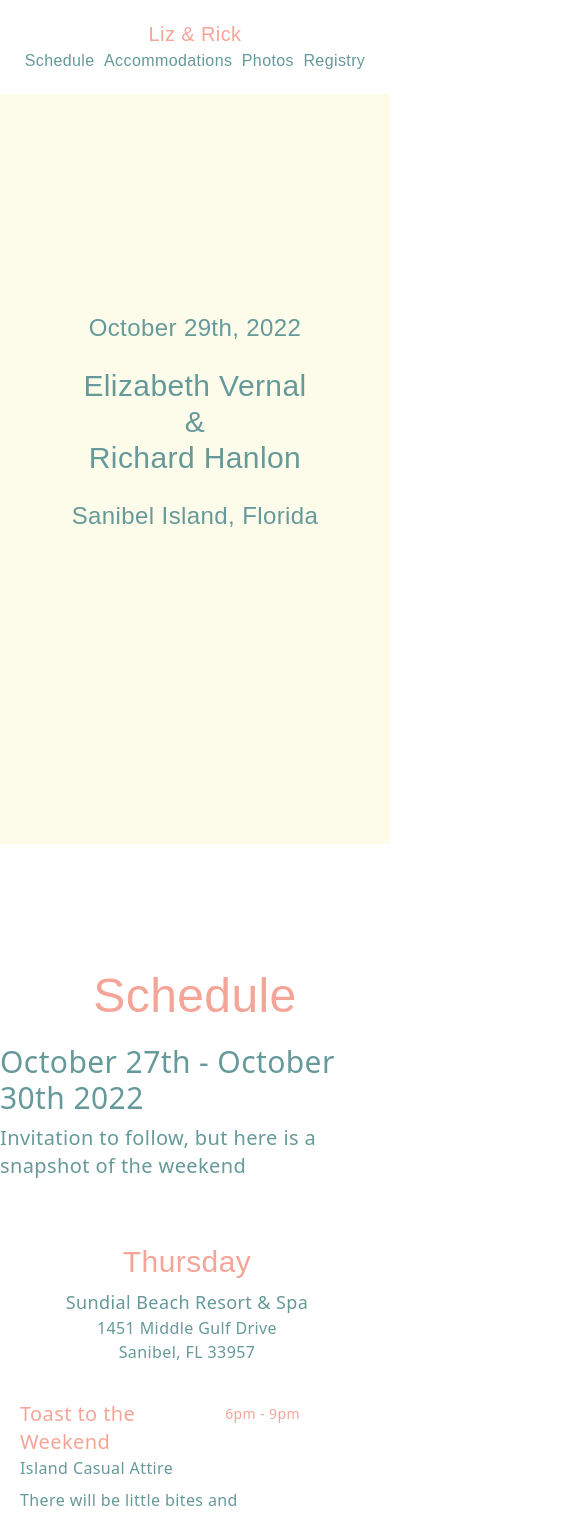
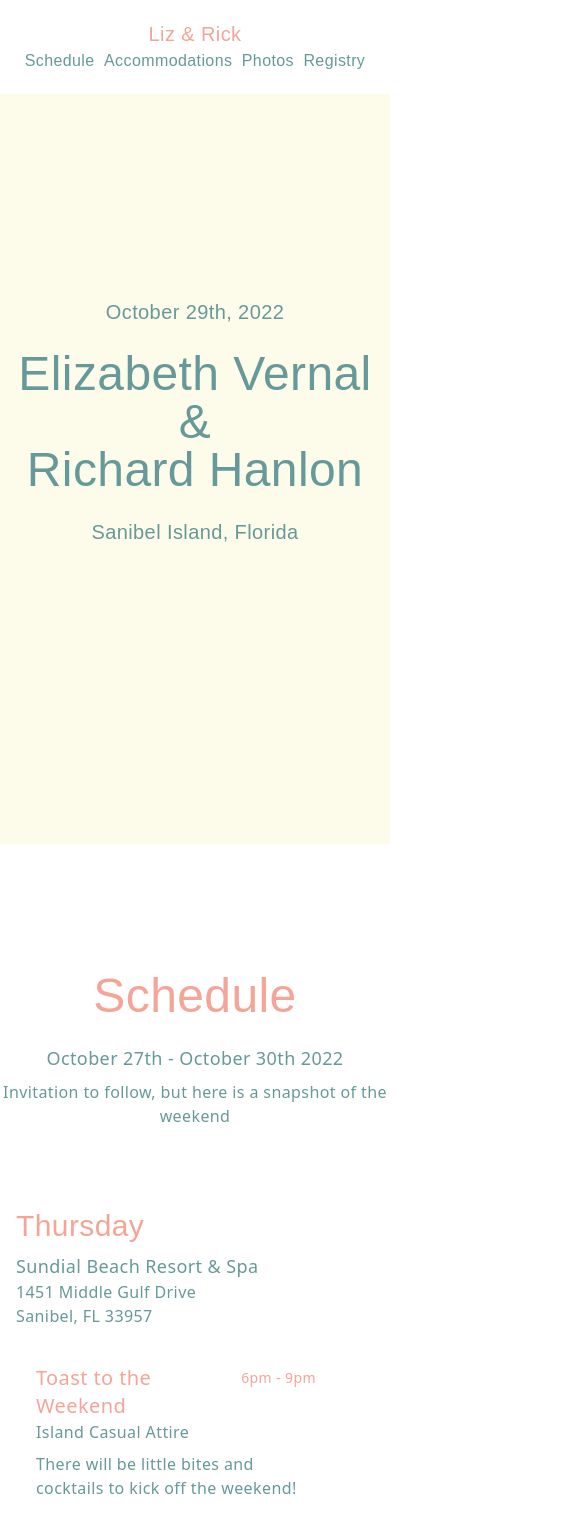
Before and after one commit to rickhanlonii/rickandliz, a Next.js app: page / in a window 390 px wide. Shown: the top 1516 px of the page, 585 px wide, since content can reach past the window. Built offline with nearby package versions, Linux system fonts and the light colour scheme; a web font is replaced by a local one.

Commit message:
Mostly responsive

```diff
--- a/pages/_app.js
+++ b/pages/_app.js
@@ -3,7 +3,7 @@ import Head from "next/head";
 
 function MyApp({ Component, pageProps }) {
   return (
-    <div className="h-full">
+    <div className="h-full w-full">
       <Head>
         <title>Rick and Liz</title>
         <meta name="description" content="Rick and Liz" />
--- a/pages/index.js
+++ b/pages/index.js
@@ -151,11 +151,10 @@ function Splash() {
         className="flex flex-row text-center w-full"
         style={{
           height: "calc(100vh)",
-          paddingTop: "88px",
           backgroundColor: "#FDFCEA",
         }}
       >
-        <div className="absolute top-0 right-0 bottom-0 left-0">
+        <div className="hidden md:block absolute top-0 right-0 bottom-0 left-0">
           <div className="flex justify-center items-center h-full w-full z-10">
             <div className="text-center">
               <h2 className="text-2xl md:text-3xl text-black">
@@ -172,15 +171,30 @@ function Splash() {
             </div>
           </div>
         </div>
+        <div className="md:hidden flex justify-center items-center w-full z-10">
+          <div className="text-center">
+            <h2 className="text-xl md:text-3xl text-black">
+              October 29th, 2022
+            </h2>
+            <h1 className="text-5xl md:text-8xl text-black py-6 md:py-10">
+              Elizabeth Vernal
+              <br />&<br />
+              Richard Hanlon
+            </h1>
+            <h2 className="text-xl md:text-3xl text-black">
+              Sanibel Island, Florida
+            </h2>
+          </div>
+        </div>
         <div
-          className="hidden xl:block flex-1 "
+          className="hidden lg:block flex-1 "
           style={{
             background: 'url("/images/birdsl.png") no-repeat fixed left top',
             backgroundSize: "auto 100%",
           }}
         />
         <div
-          className="hidden xl:block flex-1"
+          className="hidden lg:block flex-1"
           style={{
             background: 'url("/images/birdsr.png") no-repeat fixed right top',
             backgroundSize: "auto 100%",
@@ -206,7 +220,7 @@ function Header() {
           <a href="#accommodations" className="hover:underline leading-relaxed">
             Accommodations
           </a>
-          <a href="#registry" className="hover:underline leading-relaxed">
+          <a href="#photos" className="hover:underline leading-relaxed">
             Photos
           </a>
           <a href="#registry" className="hover:underline leading-relaxed">
@@ -257,11 +271,11 @@ function Header() {
 
 function WhenDay({ day, children, location }) {
   return (
-    <div className="flex flex-col mr-4">
-      <h2 className="text-3xl text-primary text-center">{day}</h2>
-      <div className="flex flex-col justify-center items-center mt-2">
-        <h2 className="text-lg text-black font-neue">{location.name}</h2>
-        <p className="text-md text-black text-center font-neue font-extralight">
+    <div className="flex flex-col pl-4 mt-4 md:pl-0 md:mt-0 md:mr-4">
+      <h2 className="text-3xl text-primary text-left md:text-center">{day}</h2>
+      <div className="flex flex-col justify-start items-start md:justify-center md:items-center mt-2">
+        <h2 className="text-lg text-black font-neue ">{location.name}</h2>
+        <p className="text-md text-black text-left md:text-center font-neue font-extralight">
           {location.address1}
           <br />
           {location.address2}
@@ -305,13 +319,13 @@ function When() {
       className="flex flex-col justify-center items-center pt-32 mb-60"
     >
       <h1 className="text-5xl text-primary mb-6">Schedule</h1>
-      <h2 className="text-3xl text-black mb-2 font-neue font-extralight">
+      <h2 className="text-center text-lg md:text-3xl text-black mb-2 font-neue font-extralight">
         October 27th - October 30th 2022
       </h2>
-      <h2 className="text-xl text-black mb-16 font-neue font-light">
+      <h2 className="text-center text-base md:text-xl text-black mb-16 font-neue font-light">
         Invitation to follow, but here is a snapshot of the weekend
       </h2>
-      <div className="flex flex-col md:flex-row justify-around w-full">
+      <div className="flex flex-col md:flex-row justify-around w-full flex-wrap">
         <WhenDay day="Thursday" location={LOCATIONS.SUNDIAL}>
           <WhenGroup option="Optional">
             <WhenCard
@@ -444,7 +458,7 @@ function HowCard({ location, name, subname, link, type, children }) {
           {location.phone}
         </p>
       )}
-      <div className="text-lg font-neue font-extralight mt-4 max-w-lg font-neue tracking-wide w-96">
+      <div className="text-lg font-neue font-extralight mt-4 font-neue tracking-wide md:w-96">
         {children}
       </div>
     </div>
@@ -454,7 +468,7 @@ function HowCard({ location, name, subname, link, type, children }) {
 function How() {
   return (
     <div id="accommodations" className="text-center">
-      <h1 className="text-5xl text-primary mb-2 pt-40">
+      <h1 className="text-5xl md:text-5xl text-primary mb-2 pt-40 wrap">
         Travel & Accommodations
       </h1>
       <div className="flex w-full justify-center">
@@ -470,7 +484,7 @@ function How() {
           </p>
         </HowCard>
       </div>
-      <div className="flex justify-center">
+      <div className="flex-col md:flex-row flex justify-center flex-wrap">
         <HowCard location={LOCATIONS.SUNDIAL} type="Hotel">
           <p className="mt-2">
             Toast to the Weekend and Farewell Brunch will be hosted at this
@@ -506,7 +520,7 @@ function How() {
           </p>
         </HowCard>
       </div>
-      <div className="flex justify-center">
+      <div className="flex-col md:flex-row flex justify-center flex-wrap">
         <HowCard location={LOCATIONS.MARRIOTT} type="Hotel">
           <p className="mt-2">
             This is an alternate hotel option just off the island.
--- a/public/globals.css
+++ b/public/globals.css
@@ -7,11 +7,13 @@ body {
   padding: 0;
   margin: 0;
   font-family: orpheuspro, sans-serif;
-  height: 100%;
+  /*height: 100%;*/
+  /*width: 100%;*/
 }
 
 #__next {
-  height: 100%;
+  /*height: 100%;*/
+  /*width: 100%;*/
 }
 
 a {
```
